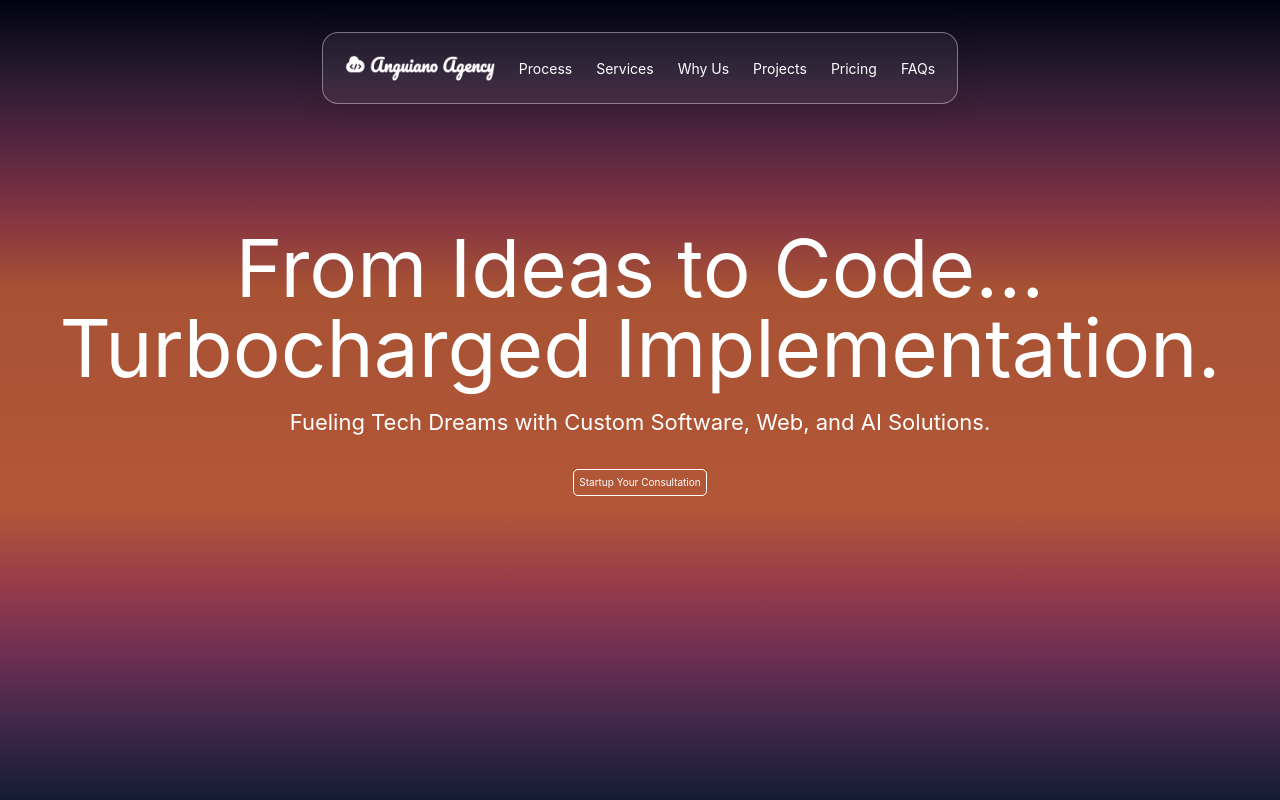
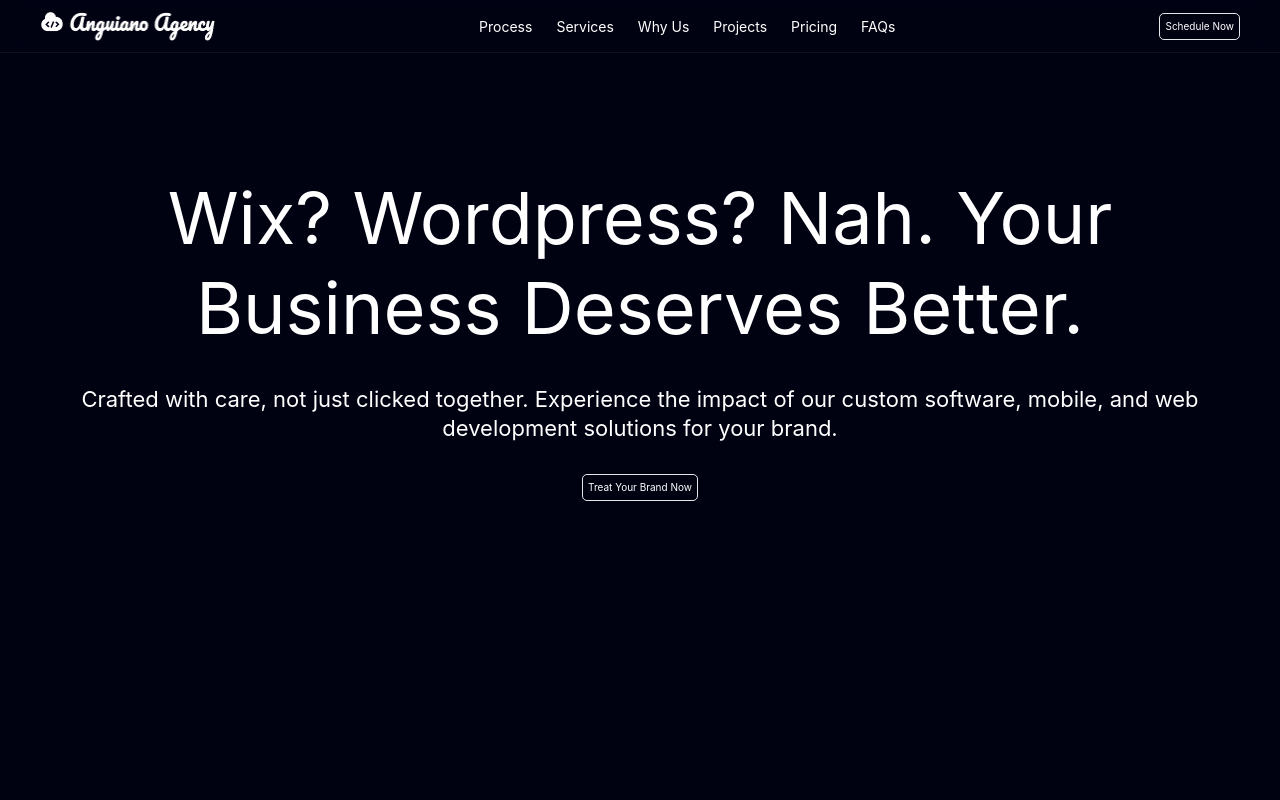
Before and after one commit to taanguiano/anguiano-agency-site, a Next.js app: page / in a window 1280 px wide. Shown: the top 800 px of the page. Built offline with nearby package versions, Linux system fonts and the light colour scheme.

Commit message:
header, button component, more styling

```diff
--- a/src/app/components/header.tsx
+++ b/src/app/components/header.tsx
@@ -4,18 +4,17 @@
 import React from "react";
 import { Container } from "./container";
 import { Logo } from "./icons/logo";
+import { MyButton } from "./my-button";
 
 export const Header = () => {
   return (
-    <header className="flex items-center top-0 left-0 w-full h-[136px]">
-      <Container className="flex justify-center h-[var(--navigation-height)] backdrop-blur-[3px] border border-glass rounded-[16px] w-[fit-content] p-[10px] bg-glass-background shadow-glass">
-        <nav className="h-full">
-          <ul className="flex items-center h-full [&_a]:text-sm [&_li]:ml-3 [&_li]:mr-3">
-            <li>
-              <Link className="flex items-center text-md" href="/">
-                <Logo height={150} width={150} />
-              </Link>
-            </li>
+    <header className="fixed w-full backdrop-blur-[16px] border-b border-glass">
+      <Container className="flex justify-between items-center h-[var(--navigation-height)] py-[26px]">
+        <Link className="flex items-center text-md" href="/">
+          <Logo height={175} width={175} />
+        </Link>
+        <nav className="">
+          <ul className="flex h-full [&_a]:text-sm [&_li]:ml-3 [&_li]:mr-3">
             <li>
               <Link href="">Process</Link>
             </li>
@@ -36,6 +35,7 @@
             </li>
           </ul>
         </nav>
+        <MyButton>Schedule Now</MyButton>
       </Container>
     </header>
   );
--- a/src/app/components/hero.tsx
+++ b/src/app/components/hero.tsx
@@ -1,28 +1,23 @@
 import React from "react";
+import { MyButton } from "./my-button";
 
-type HeroProps = {
-  children: React.ReactNode;
+const turboChargedText = () => {
+  return <span className="italic font-extrabold">TURBOCHARGE</span>;
 };
 
-type HeroChildProps = {
-  children: React.ReactNode;
-};
-
-export const HeroTitle = ({ children }: HeroChildProps) => {
-  return <h1 className="text-5xl my-5">{children}</h1>;
-};
-
-export const HeroSubtitle = ({ children }: HeroChildProps) => {
-  return <p className="text-lg mb-8">{children}</p>;
-};
-
-export const Hero = ({ children }: HeroProps) => {
+export const Hero = () => {
   return (
-    <div className="text-center h-[100vh]">
-      {children}
-      <button className="border p-[5px] rounded-lg">
-        Startup Your Consultation
-      </button>
+    <div className="text-center h-[100vh] mt-[125px]">
+      <span className="text-[72px] my-5 leading-tight">
+        Wix? Wordpress? Nah. Your Business Deserves Better.
+        <span className="italic font-extrabold bg-turbocharged-gradient bg-clip-text text-transparent bg-contain inline-block"></span>
+      </span>
+      <p className="text-lg my-8">
+        Crafted with care, not just clicked together. Experience the impact of
+        our custom software, mobile, and web development solutions for your
+        brand.
+      </p>
+      <MyButton>Treat Your Brand Now</MyButton>
     </div>
   );
 };
--- /dev/null
+++ b/src/app/components/my-button.tsx
@@ -0,0 +1,9 @@
+"use client";
+
+type MyButtonProps = {
+  children: React.ReactNode;
+};
+
+export const MyButton = ({ children }: MyButtonProps) => {
+  return <button className="border p-[5px] rounded-lg">{children}</button>;
+};
--- a/src/app/globals.css
+++ b/src/app/globals.css
@@ -4,7 +4,7 @@
 
 @layer base {
   :root {
-    --navigation-height: 72px;
+    --navigation-height: 48px;
   }
 
   html {
--- a/src/app/layout.tsx
+++ b/src/app/layout.tsx
@@ -22,7 +22,7 @@
         />
       </head>
       <body>
-        <div className="bg-primary-gradient h-[100vh]">
+        <div className="bg-[rgb(7 7 16 / 1)] h-[100vh]">
           <Header />
           <main className="pt-[var(--navigation-height)]">{children}</main>
           <footer>
--- a/src/app/page.tsx
+++ b/src/app/page.tsx
@@ -1,19 +1,12 @@
 import { Container } from "./components/container";
-import { Hero, HeroSubtitle, HeroTitle } from "./components/hero";
+import { Hero } from "./components/hero";
 
 export default function Home() {
   return (
     <div>
       <main>
         <Container>
-          <Hero>
-            <HeroTitle>
-              From Ideas to Code... Turbocharged Implementation.
-            </HeroTitle>
-            <HeroSubtitle>
-              Fueling Tech Dreams with Custom Software, Web, and AI Solutions.
-            </HeroSubtitle>
-          </Hero>
+          <Hero />
         </Container>
       </main>
     </div>
--- a/tailwind.config.ts
+++ b/tailwind.config.ts
@@ -7,6 +7,7 @@
     "./src/app/**/*.{js,ts,jsx,tsx,mdx}",
   ],
   theme: {
+    extend: {
       fontFamily: {
         sans: '"SF Pro Display",-apple-system,BlinkMacSystemFont,"Segoe UI",Roboto,Oxygen,Ubuntu, Cantarell,"Open Sans","Helvetica Neue",sans-serif',
       },
@@ -43,12 +44,18 @@
       backgroundImage: {
         "primary-gradient":
           "linear-gradient(to bottom, #000212, #281a30, #572641, #863542, #a85234, #ab5435, #af5536, #b25737, #983c4a, #6e2f52, #3e274a, #141c34)",
+        "hero-title-gradient":
+          "linear-gradient(rgb(255, 255, 255) 0%, rgba(255, 255, 255, 0.7) 100%)",
+        "header-radial-gradient":
+          "radial-gradient(62.87% 100% at 50% 100%,rgba(255,255,255,.12) 0%,rgba(255,255,255,0) 100%)",
+        "turbocharged-gradient": "linear-gradient(45deg, #f3ec78, #af4261)",
       },
       boxShadow: {
         glass: "0 4px 30px rgba(0, 0, 0, 0.1)",
       },
       borderColor: {
-      glass: "rgba(255, 255, 255, 0.4)",
+        glass: "#f8fafc0f",
+      },
     },
   },
   plugins: [],
```
Lines whose indentation alone changed are shown as unchanged.
